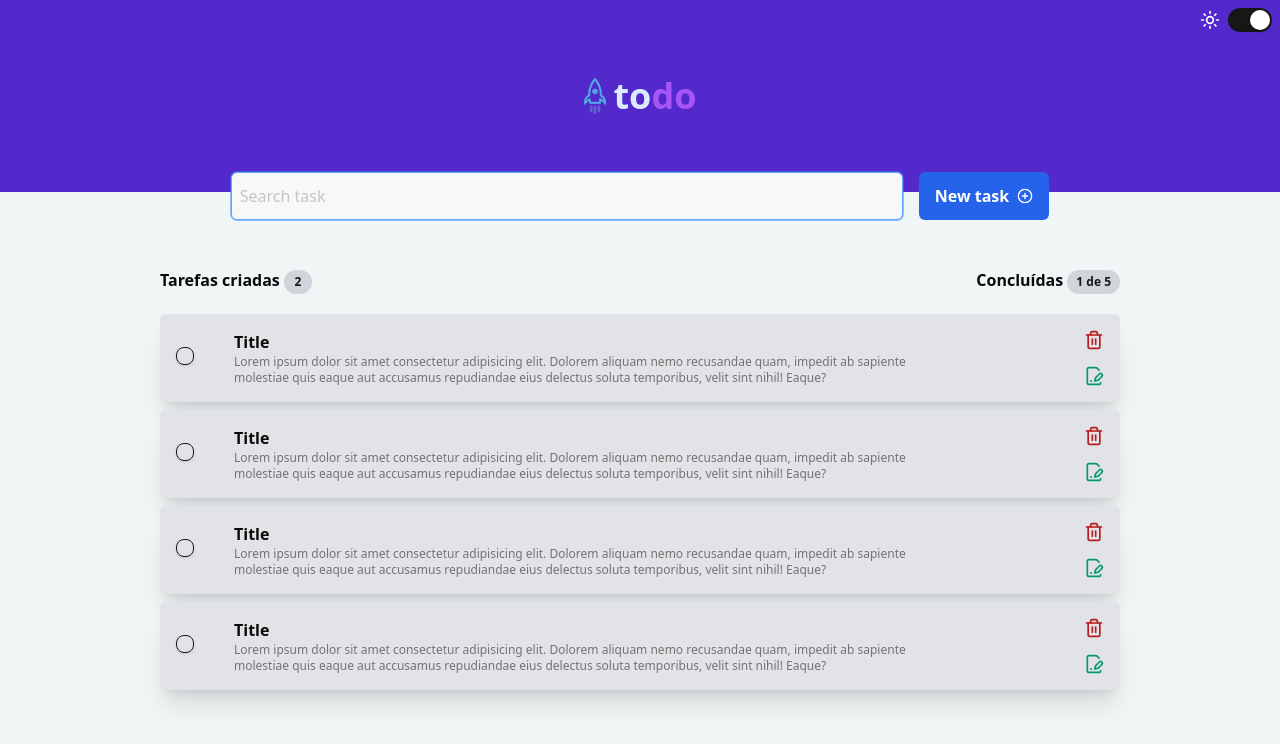
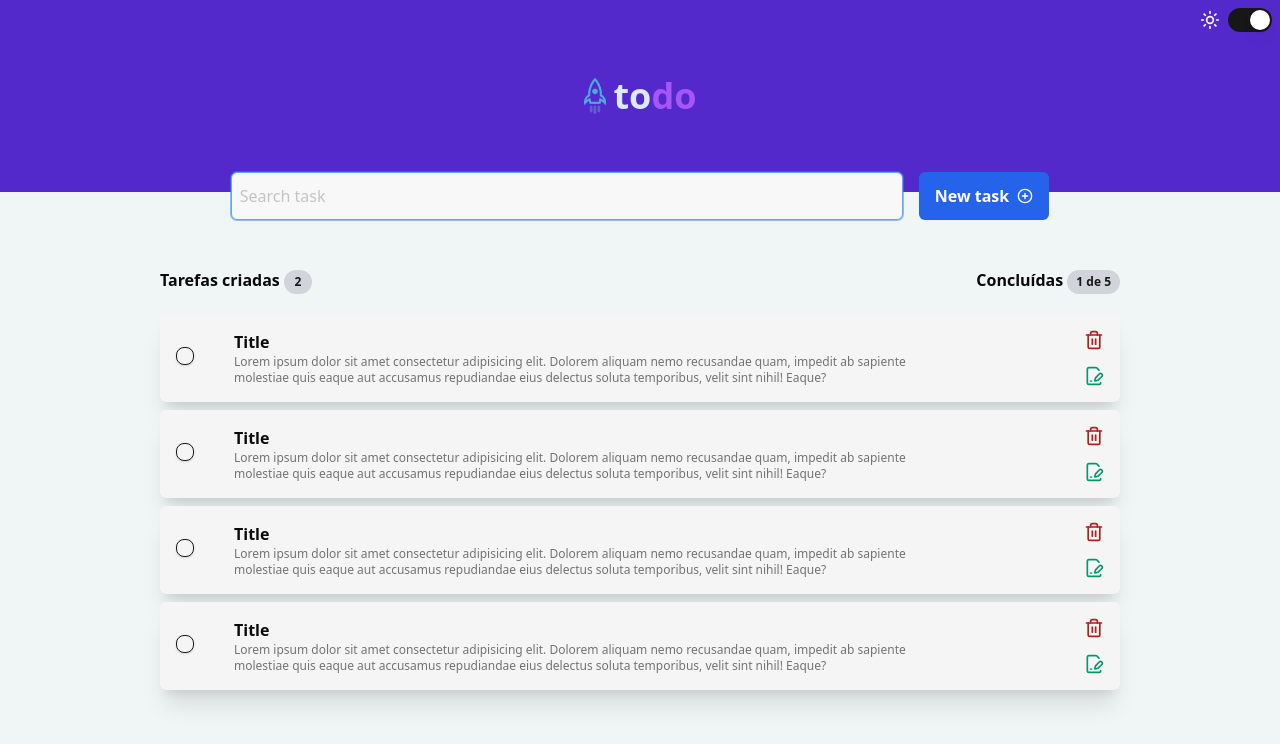
Before and after one commit to ThiagooAndrade/todo, a React (Vite) app in the folder client/: page / in a window 1280 px wide. Shown: the top 744 px of the page. Built offline with nearby package versions, Linux system fonts and the light colour scheme.

Commit message:
style: add news colors

```diff
--- a/client/tailwind.config.js
+++ b/client/tailwind.config.js
@@ -24,7 +24,7 @@ module.exports = {
         lightContent: '#F0F5F5',
         lightInput: '#F8F8F8',
         lightInputPlaceholder: '#C4C4C4',
-        lightTaskContent: "#e1e3e6",
+        lightTaskContent: "#f5f5f5",
         darkHeader: '#0D0D0D',
         darkContent: '#1A1A1A',
         darkDialogContent: "#121111",
```
